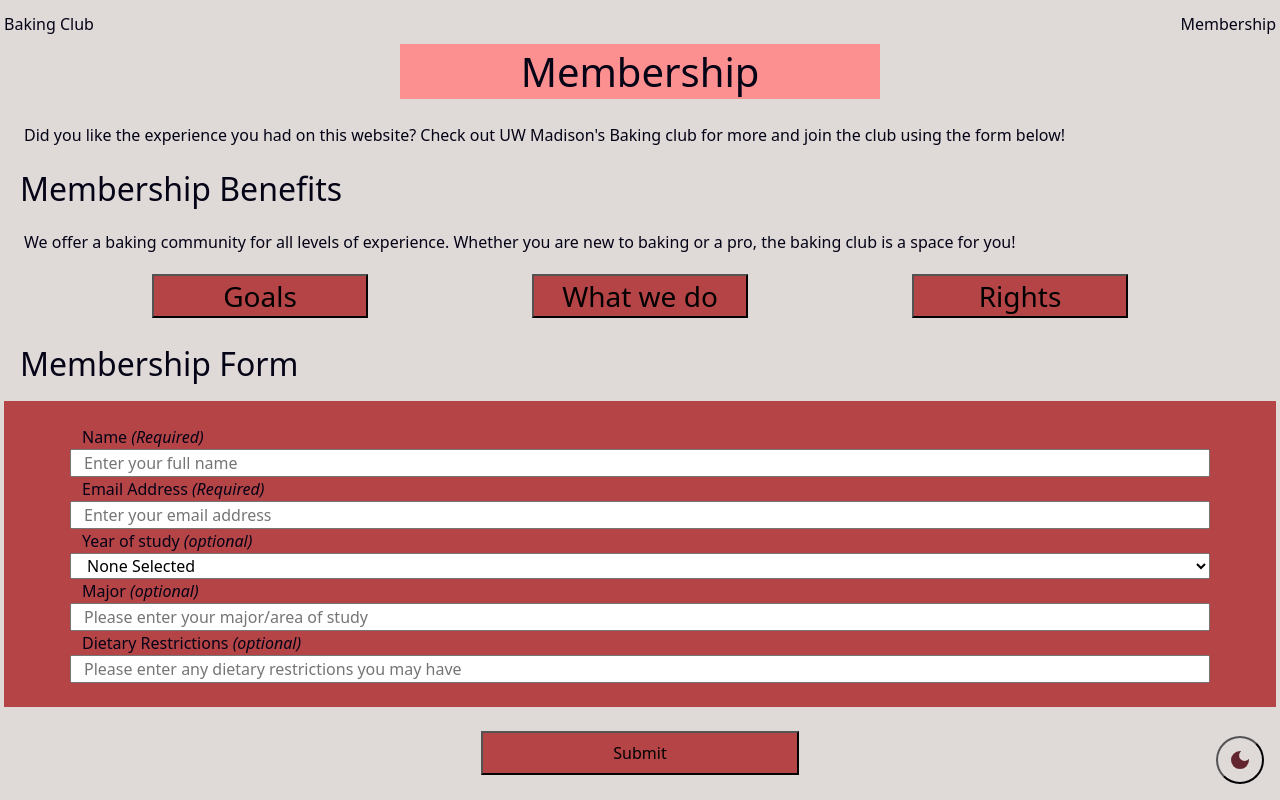
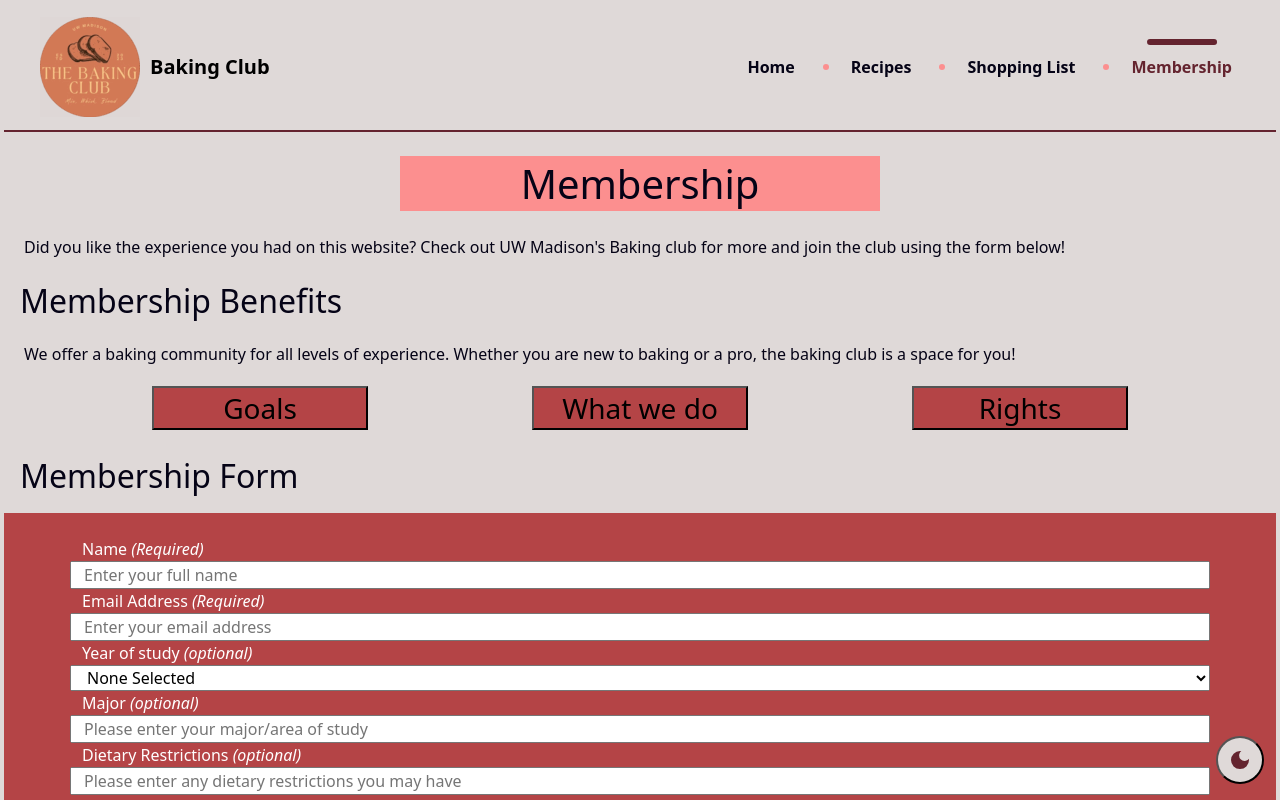
Before and after one commit to CS272-F25/p17, a plain HTML site: page membership.html in a window 1280 px wide. Shown: the top 800 px of the page. Drawn offline with nearby package versions, Linux system fonts and the light colour scheme.

Commit message:
Updates and header/nav across pages
Double checked accessibility for membership page and added the header js code to all pages, and the header and footer html element to the membership and shopping list pages

```diff
--- a/header-footer.js
+++ b/header-footer.js
@@ -35,10 +35,13 @@ class MyHeader extends HTMLElement {
                                     <a class="nav-link" href="index.html">Home</a>
                                 </li>
                                 <li class="nav-item">
-                                    <a class="nav-link" href="membership.html">Membership</a>
+                                    <a class="nav-link" href="recipes.html">Recipes</a>
+                                </li>
+                                 <li class="nav-item">
+                                    <a class="nav-link" href="shopping-list.html">Shopping List</a>
                                 </li>
                                 <li class="nav-item">
-                                    <a class="nav-link" href="shopping-list.html">Shopping List</a>
+                                    <a class="nav-link" href="membership.html">Membership</a>
                                 </li>
                             </ul>
                         </div>
--- a/membership.css
+++ b/membership.css
@@ -54,9 +54,13 @@ p{
 
 #submit_button{
     width: 25%;
-
+    color: white;
 }
 
 .leadership_images{
     height: 250px;
 }
+
+label{
+    color:white;
+}
--- a/membership.html
+++ b/membership.html
@@ -8,6 +8,7 @@
         <link href="https://cdn.jsdelivr.net/npm/bootstrap@5.3.3/dist/css/bootstrap.min.css" rel="stylesheet" integrity="sha384-QWTKZyjpPEjISv5WaRU9OFeRpok6YctnYmDr5pNlyT2bRjXh0JMhjY6hW+ALEwIH" crossorigin="anonymous"/>
         <link href="styles.css" rel="stylesheet"/>
         <link href="membership.css" rel="stylesheet"/>
+        <script src="header-footer.js" defer></script>
         <script type ="text/javascript" src="darkmode.js" defer></script>
         <script type="text/javascript" src="membership.js" defer></script>
     </head>
@@ -15,29 +16,13 @@
     <body class="m-1">
 
 
-    <!-- Start of header -->
-        <header>
-            <button id="theme-switch" aria-label="Toggle theme">
-                <svg class='icon-moon' xmlns="http://www.w3.org/2000/svg" height="24px" viewBox="0 -960 960 960" width="24px" fill="#e3e3e3"><path d="M480-120q-150 0-255-105T120-480q0-150 105-255t255-105q14 0 27.5 1t26.5 3q-41 29-65.5 75.5T444-660q0 90 63 153t153 63q55 0 101-24.5t75-65.5q2 13 3 26.5t1 27.5q0 150-105 255T480-120Z"/></svg>
-                <svg class ='icon-sun' xmlns="http://www.w3.org/2000/svg" height="24px" viewBox="0 -960 960 960" width="24px" fill="#e3e3e3"><path d="M480-280q-83 0-141.5-58.5T280-480q0-83 58.5-141.5T480-680q83 0 141.5 58.5T680-480q0 83-58.5 141.5T480-280ZM200-440H40v-80h160v80Zm720 0H760v-80h160v80ZM440-760v-160h80v160h-80Zm0 720v-160h80v160h-80ZM256-650l-101-97 57-59 96 100-52 56Zm492 496-97-101 53-55 101 97-57 59Zm-98-550 97-101 59 57-100 96-56-52ZM154-212l101-97 55 53-97 101-59-57Z"/></svg>
-            </button>
-
-            <div class="navbar">
-                <a href="index.html" class="nav-logo">Baking Club</a>
-
-                <nav class="nav-links">
-                    <a href="membership.html"> Membership </a>
-                </nav>
-
-            </div>
-        </header>
-    <!-- End of header -->
+    <my-header></my-header>
 
 
  <!-- Membership Information Section -->
         <section id="membership_info">
 
-            <h1 class="mb-4"> Membership </h1>
+            <h1 class="mb-4 mt-4"> Membership </h1>
                 <p> Did you like the experience you had on this website? Check out UW Madison's Baking club for more and join the club using the form below! </p>
 
             <h2 class="m-3"> Membership Benefits </h2>
@@ -199,7 +184,7 @@
                         </div>
 
                             <div class="d-flex justify-content-center">
-                        <img src="images/marketing.jpg" alt = "graphic of a camera to represent marketing director" width="250rem" id="marketing_image" class="d-flex m-4 leadership_images" />
+                        <img src="images/marketing.jpg" alt="graphic of a camera to represent marketing director" width="250rem" id="marketing_image" class="d-flex m-4 leadership_images" />
                             </div>
 
                             <div class="d-flex justify-content-center">
@@ -230,6 +215,7 @@
         </section>
 <!-- Leadership Options Section and Buttons End -->
 
-
+    <my-footer></my-footer>
+    <script src="https://cdn.jsdelivr.net/npm/bootstrap@5.3.3/dist/js/bootstrap.bundle.min.js"></script>
     </body>
 </html>
```
Also changed, not shown: recipes.html (+1 -0 lines), shopping-list.html (+7 -2 lines).
